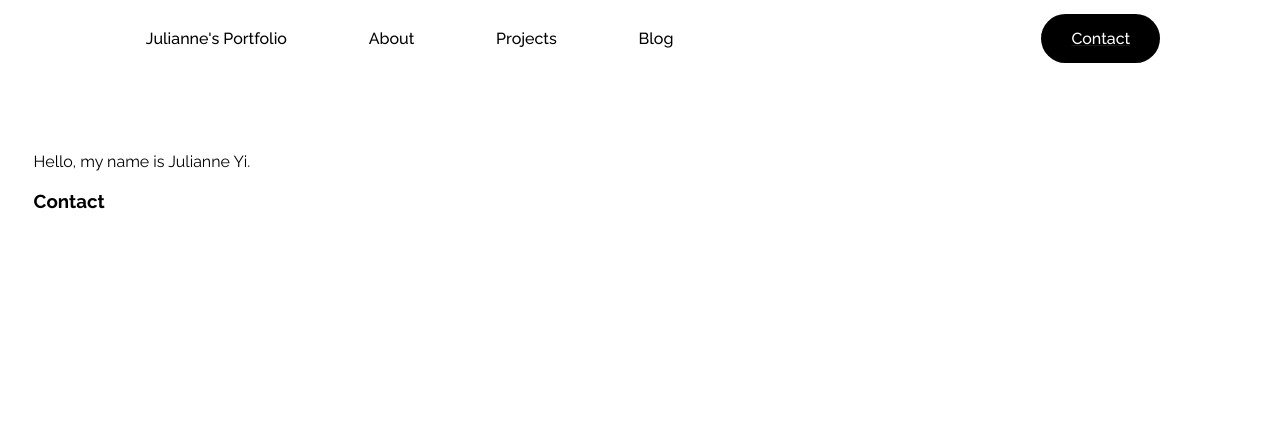
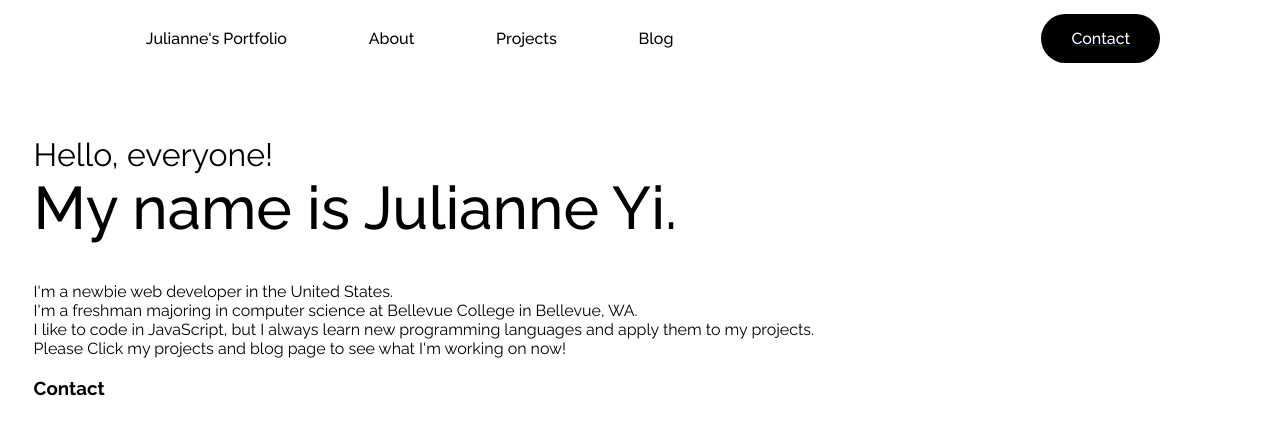
Before and after one commit to julianne03/Portfolio, a React (Create React App) app: page / in a window 1280 px wide. Shown: the top 434 px of the page. Built offline with nearby package versions, Linux system fonts and the light colour scheme.

Commit message:
add Main page and description

```diff
--- a/src/pages/Main.tsx
+++ b/src/pages/Main.tsx
@@ -1,11 +1,21 @@
 import React from "react";
 import '../styles/common/Page.css';
+import '../styles/page/Main.css';
 
 class Main extends React.Component {
   render () {
     return (
         <div className="page">
-            <p>Hello, my name is Julianne Yi.</p>
+            <div className="intro">Hello, everyone!</div>
+            <div className="name">My name is Julianne Yi.</div>
+            {/* <div className="job">Web Developer</div> */}
+
+            <div className="description">
+            I'm a newbie web developer in the United States.<br></br>
+            I'm a freshman majoring in computer science at Bellevue College in Bellevue, WA.<br></br>
+            I like to code in JavaScript, but I always learn new programming languages and apply them to my projects.<br></br>
+            Please Click my projects and blog page to see what I'm working on now!
+            </div>
             <h3 id="contact">Contact</h3>
         </div>
     )
--- /dev/null
+++ b/src/styles/page/Main.css
@@ -0,0 +1,15 @@
+.intro {
+    font-size: xx-large;
+}
+
+.name {
+    font-weight: 500;
+    font-size: 60px;
+    margin-bottom: 5%;
+}
+
+.job {
+    -ms-transform: rotate(90deg); /* IE 9 */
+    -webkit-transform: rotate(90deg); /* Chrome, Safari, Opera */
+    transform: rotate(90deg);
+}
```
